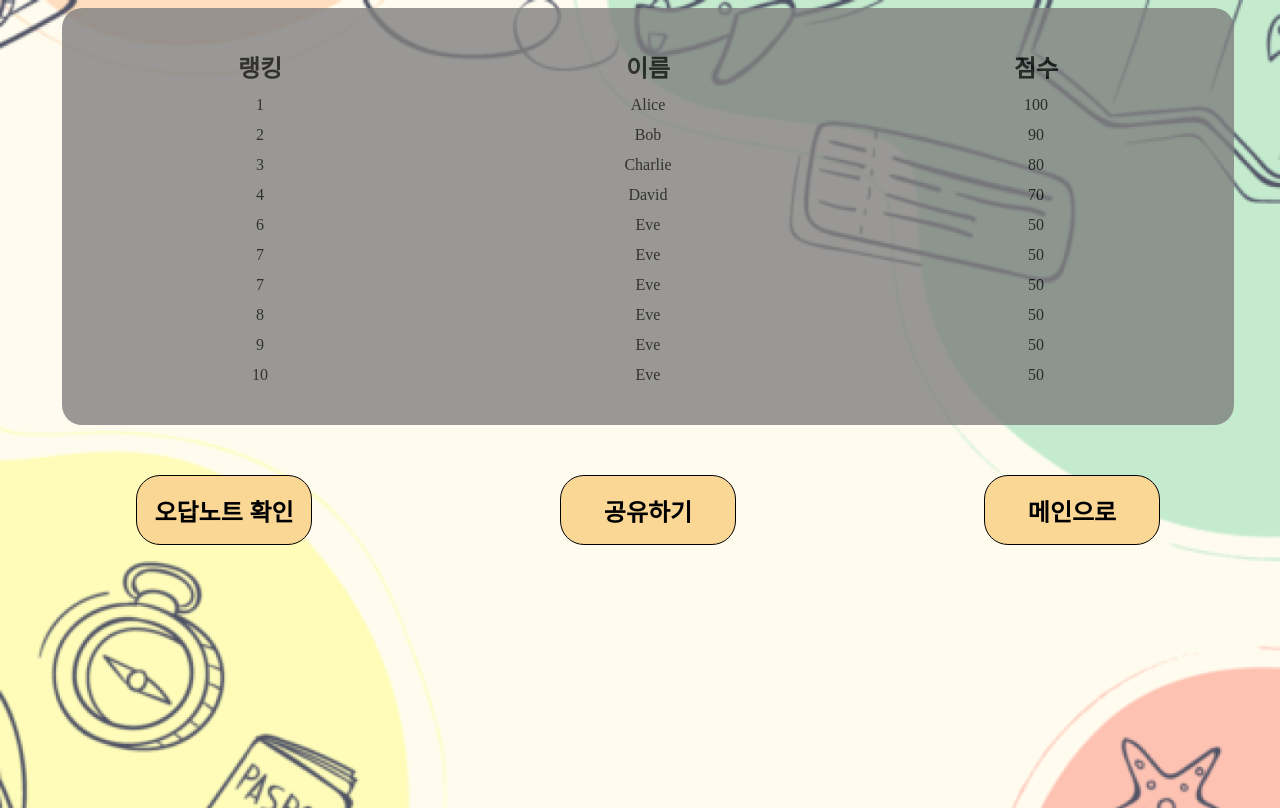
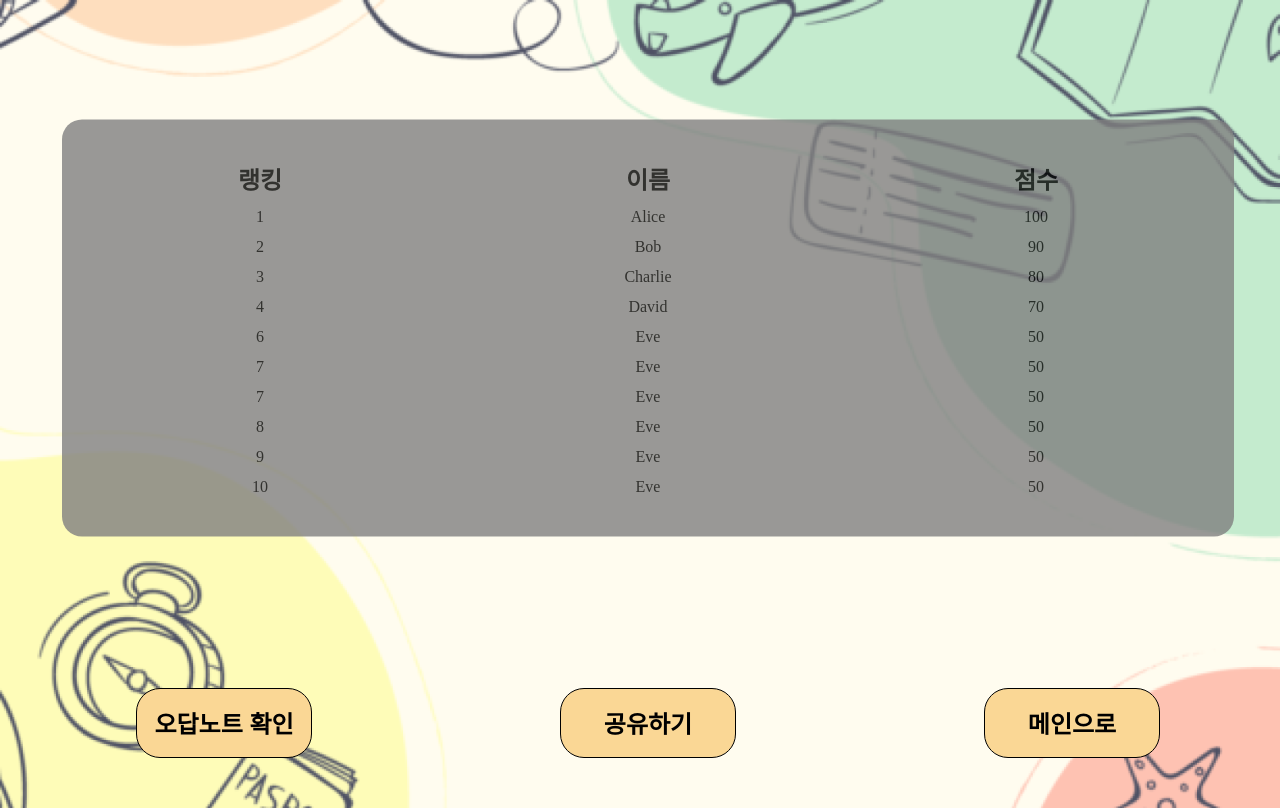
Before and after one commit to TUK-2023-Project/frontend, a React (Create React App) app: page /rank in a window 1280 px wide. Built offline with nearby package versions, Linux system fonts and the light colour scheme.

Commit message:
design : 랭킹 페이지 스타일 수정

```diff
--- a/src/pages/Ranking/Ranking.module.scss
+++ b/src/pages/Ranking/Ranking.module.scss
@@ -2,13 +2,13 @@
   background-color: gray;
   border-radius: 20px;
   opacity: 0.8;
-  justify-content: center;
-  align-items: center;
-  position: relative;
+  position: absolute;
+  top: 40%;
+  left: 50%;
+  transform: translate(-50%, -50%);
   padding: 10px;
-  margin: auto;
   width: 90%;
-  height: auto;
+  max-height: 500px;
 
   &__title {
     text-align: center;
@@ -30,10 +30,13 @@
 }
 
 .footer {
-  padding-top: 50px;
+  bottom: 50px;
   display: flex;
+  position: absolute;
   justify-content: space-between;
   align-items: center;
   width: 80%;
   margin: 0 auto;
+  left: 0;
+  right: 0;
 }
--- a/src/pages/Ranking/index.tsx
+++ b/src/pages/Ranking/index.tsx
@@ -34,11 +34,11 @@ const Ranking = () => {
 
   return (
     <div>
+      {score !== 0 && <FlowerEfftect />}
       <div className={styles.content}>
         <></>
         {score !== 0 && (
           <>
-            <FlowerEfftect />
             <h1 className={styles.content__title}>점수 : {score}</h1>
             <h1 className={styles.content__title}>순위 : {"3등"}</h1>
           </>
```
